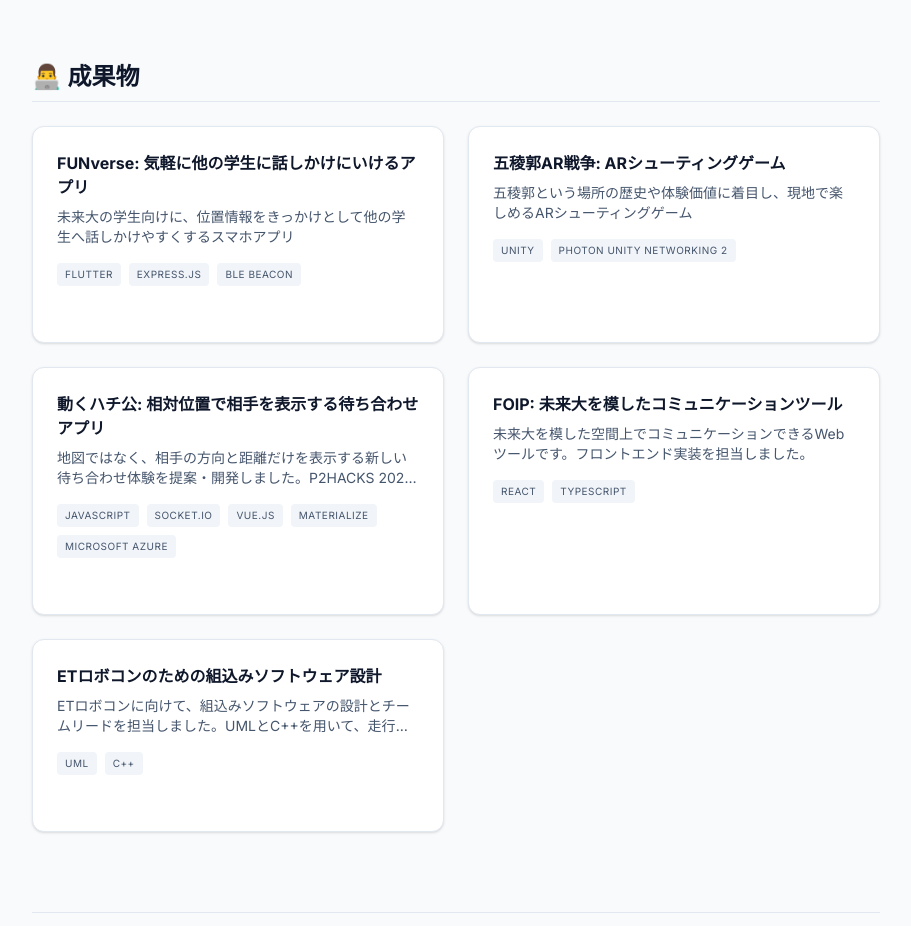
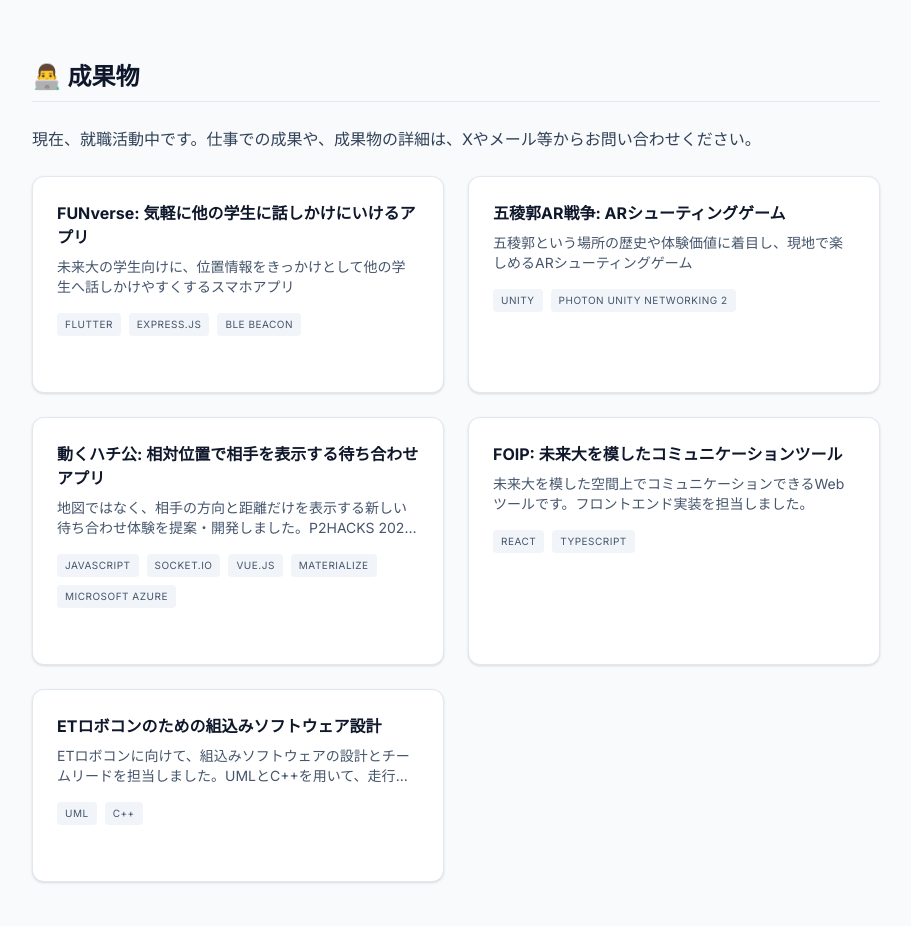
Before and after one commit to azurata09/azurata.me, an Astro site: page / in a window 1280 px wide. Shown: the part 2252-3178 px from the top of the page, without its empty margins (184-1095 px from the left). Built offline with nearby package versions, Linux system fonts and the light colour scheme; Astro itself is replaced by a stand-in of ours.

Commit message:
feat: 就職活動中であるノートを付与

```diff
--- a/src/components/PortfolioPage.astro
+++ b/src/components/PortfolioPage.astro
@@ -150,6 +150,10 @@ const name = lang === 'ja' ? "あずらた / S.Naka" : "azurata / S.Naka";
 
   <section>
     <h2 class="text-2xl font-bold text-slate-900 mb-6 pb-2 border-b border-slate-200">{t('section.projects')}</h2>
+    <div class="prose prose-slate max-w-none text-slate-700 leading-relaxed space-y-4 font-normal mb-6">
+      <p>{t('section.projects.note')}</p>
+    </div>
+
     <div class="grid sm:grid-cols-2 gap-6">
       {sortedProjects.map(project => (
         <ProjectCard
--- a/src/i18n/ui.ts
+++ b/src/i18n/ui.ts
@@ -12,6 +12,7 @@ export const ui = {
         'section.education': '🏫 学歴',
         'section.experience': '💼 職歴',
         'section.projects': '👨‍💻 成果物',
+        'section.projects.note': '現在、就職活動中です。仕事での成果や、成果物の詳細は、Xやメール等からお問い合わせください。',
         'section.achievements': '資格・受賞・発表',
         'section.certifications': '🪪 資格',
         'section.awards': '🏆 受賞',
@@ -27,6 +28,7 @@ export const ui = {
         'section.education': '🏫 Education',
         'section.experience': '💼 Experience',
         'section.projects': '👨‍💻 Projects',
+        'section.projects.note': 'I\'m currently looking for a job. For details about my portfolio, please contact me via X, email.',
         'section.achievements': 'Achievements',
         'section.certifications': '🪪 Certifications',
         'section.awards': '🏆 Awards',
```
